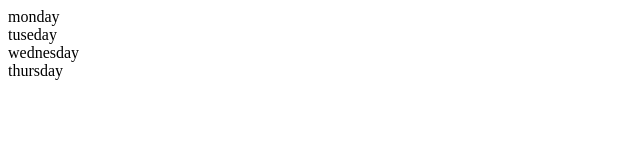
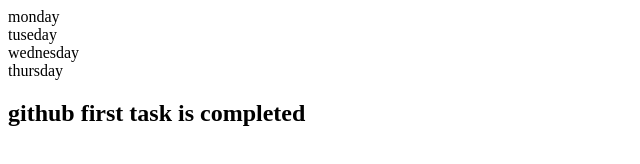
Before and after one commit to Kajal-Dewangan/BankingApp, a plain HTML site: page practice.html in a window 1280 px wide. Shown: the whole page, without its empty margins (0-640 px from the left). Drawn offline with Linux system fonts and the light colour scheme.

Commit message:
i done my code

```diff
--- a/practice.html
+++ b/practice.html
@@ -12,6 +12,7 @@
         <div class="day">wednesday</div>
         <div class="day">thursday</div>
     </div>
+    <h2> github first task is completed</h2>
     <!-- <script>
         const Parent = document.querySelector('.parent')
         console.log(parent);
```
